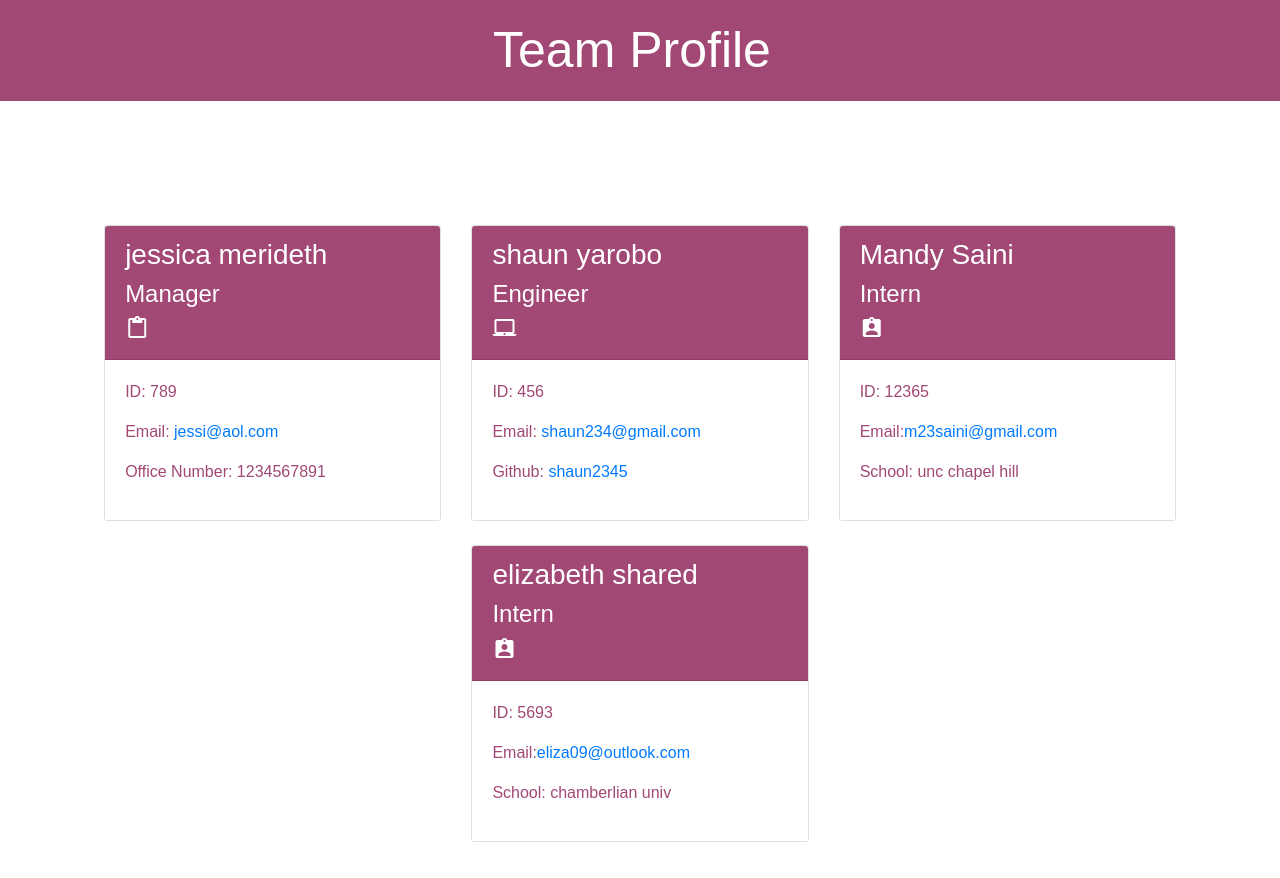
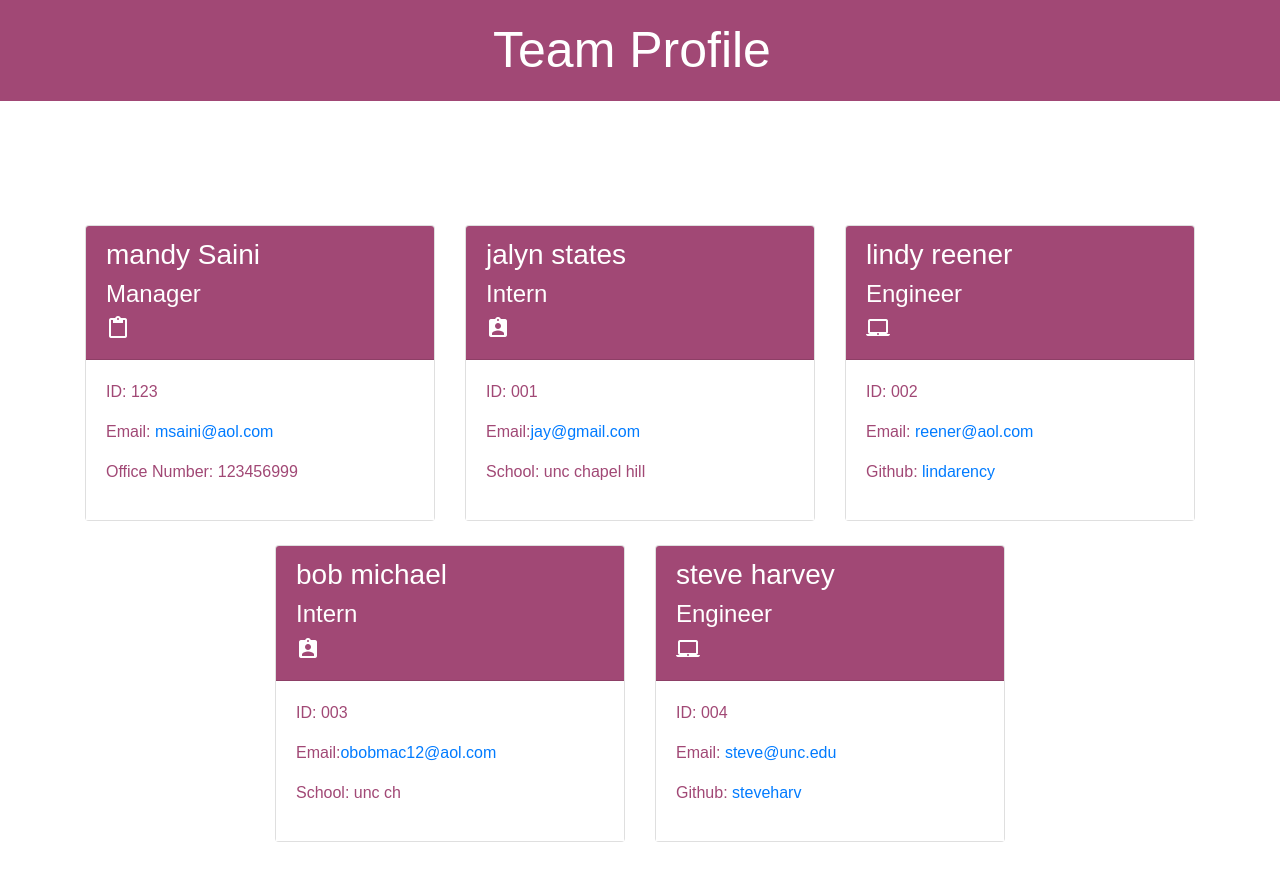
Before and after one commit to mandy2324/Team-Profile-Generator, a website: page assets/dist/index.html in a window 1280 px wide. Drawn offline with nearby package versions, Linux system fonts and the light colour scheme.

```diff
--- a/assets/dist/index.html
+++ b/assets/dist/index.html
@@ -25,13 +25,13 @@
     <div class="col-4 mt-4">
         <div class="card h-100">
             <div class="card-header">
-                <h3>jessica merideth</h3>
+                <h3>mandy Saini</h3>
                 <h4>Manager</h4><i class="material-icons">content_paste</i>
             </div>
             <div class="card-body">
-                <p class="id">ID: 789</p>
-                <p class="email">Email: <a href="mailto:jessi@aol.com">jessi@aol.com</a></p>
-                <p class="office">Office Number: 1234567891</p>
+                <p class="id">ID: 123</p>
+                <p class="email">Email: <a href="mailto:msaini@aol.com">msaini@aol.com</a></p>
+                <p class="office">Office Number: 123456999</p>
             </div>
         </div>
     </div>
@@ -39,26 +39,12 @@
     <div class="col-4 mt-4">
         <div class="card h-100">
             <div class="card-header">
-                <h3>shaun yarobo</h3>
-                <h4>Engineer</h4><i class="material-icons">laptop_mac</i>
-            </div>
-            <div class="card-body">
-                <p class="id">ID: 456</p>
-                <p class="email">Email: <a href="mailto:shaun234@gmail.com">shaun234@gmail.com</a></p>
-                <p class="github">Github: <a href="https://github.com/shaun2345">shaun2345</a></p>
-            </div>
-        </div>
-    </div>
-
-    <div class="col-4 mt-4">
-        <div class="card h-100">
-            <div class="card-header">
-                <h3>Mandy Saini</h3>
+                <h3>jalyn states</h3>
                 <h4>Intern</h4><i class="material-icons">assignment_ind</i>
             </div>
             <div class="card-body">
-                <p class="id">ID: 12365</p>
-                <p class="email">Email:<a href="mailto:m23saini@gmail.com">m23saini@gmail.com</a></p>
+                <p class="id">ID: 001</p>
+                <p class="email">Email:<a href="mailto:jay@gmail.com">jay@gmail.com</a></p>
                 <p class="school">School: unc chapel hill</p>
             </div>
     </div>
@@ -67,16 +53,44 @@
     <div class="col-4 mt-4">
         <div class="card h-100">
             <div class="card-header">
-                <h3>elizabeth shared</h3>
+                <h3>lindy reener</h3>
+                <h4>Engineer</h4><i class="material-icons">laptop_mac</i>
+            </div>
+            <div class="card-body">
+                <p class="id">ID: 002</p>
+                <p class="email">Email: <a href="mailto:reener@aol.com">reener@aol.com</a></p>
+                <p class="github">Github: <a href="https://github.com/lindarency">lindarency</a></p>
+            </div>
+        </div>
+    </div>
+
+    <div class="col-4 mt-4">
+        <div class="card h-100">
+            <div class="card-header">
+                <h3>bob michael</h3>
                 <h4>Intern</h4><i class="material-icons">assignment_ind</i>
             </div>
             <div class="card-body">
-                <p class="id">ID: 5693</p>
-                <p class="email">Email:<a href="mailto:eliza09@outlook.com">eliza09@outlook.com</a></p>
-                <p class="school">School: chamberlian univ</p>
+                <p class="id">ID: 003</p>
+                <p class="email">Email:<a href="mailto:obobmac12@aol.com">obobmac12@aol.com</a></p>
+                <p class="school">School: unc ch</p>
             </div>
     </div>
 </div>
+
+    <div class="col-4 mt-4">
+        <div class="card h-100">
+            <div class="card-header">
+                <h3>steve harvey</h3>
+                <h4>Engineer</h4><i class="material-icons">laptop_mac</i>
+            </div>
+            <div class="card-body">
+                <p class="id">ID: 004</p>
+                <p class="email">Email: <a href="mailto:steve@unc.edu">steve@unc.edu</a></p>
+                <p class="github">Github: <a href="https://github.com/steveharv">steveharv</a></p>
+            </div>
+        </div>
+    </div>
 
               </div>
           </div>
```
Also changed, not shown: README.md, 1 other file.
